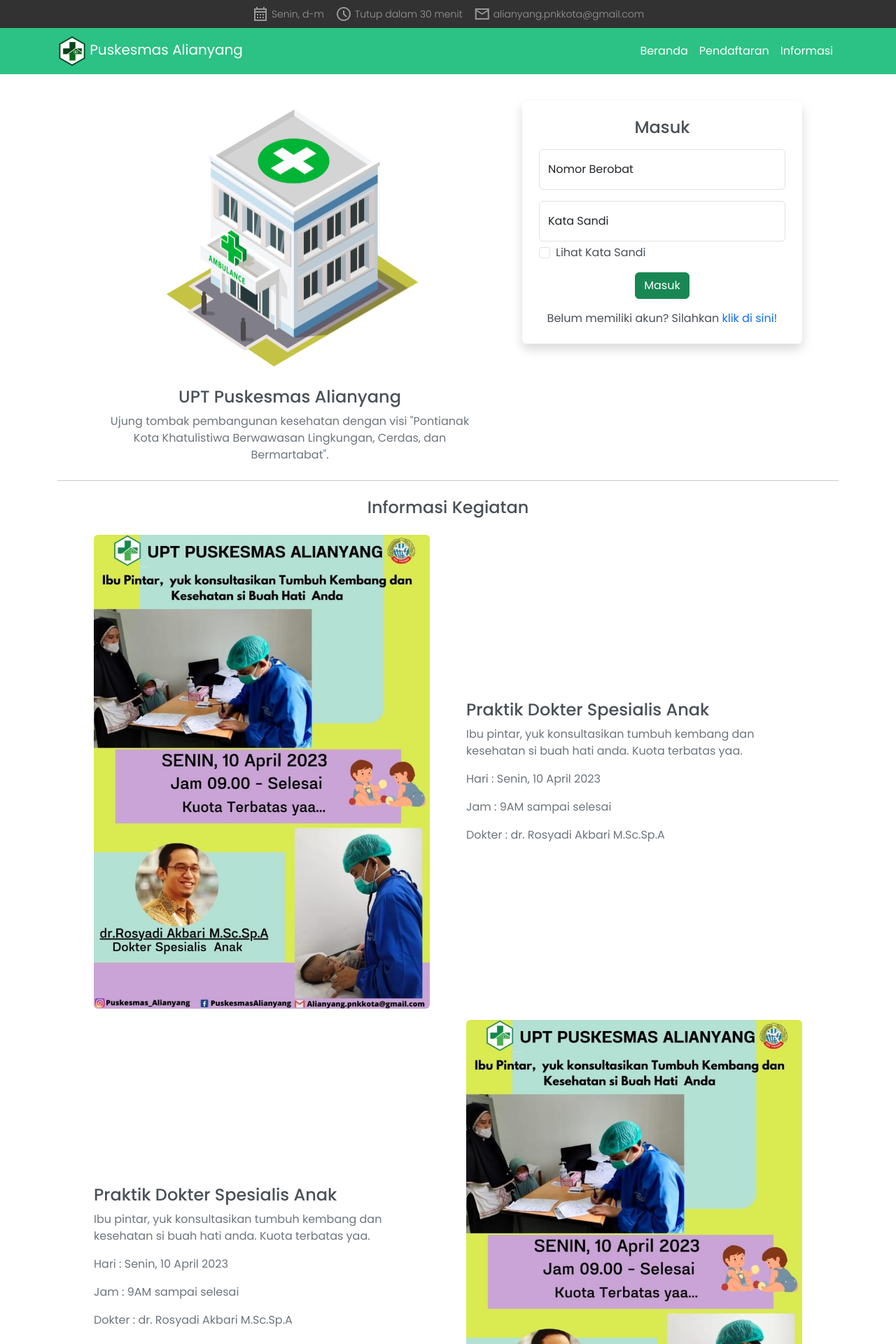
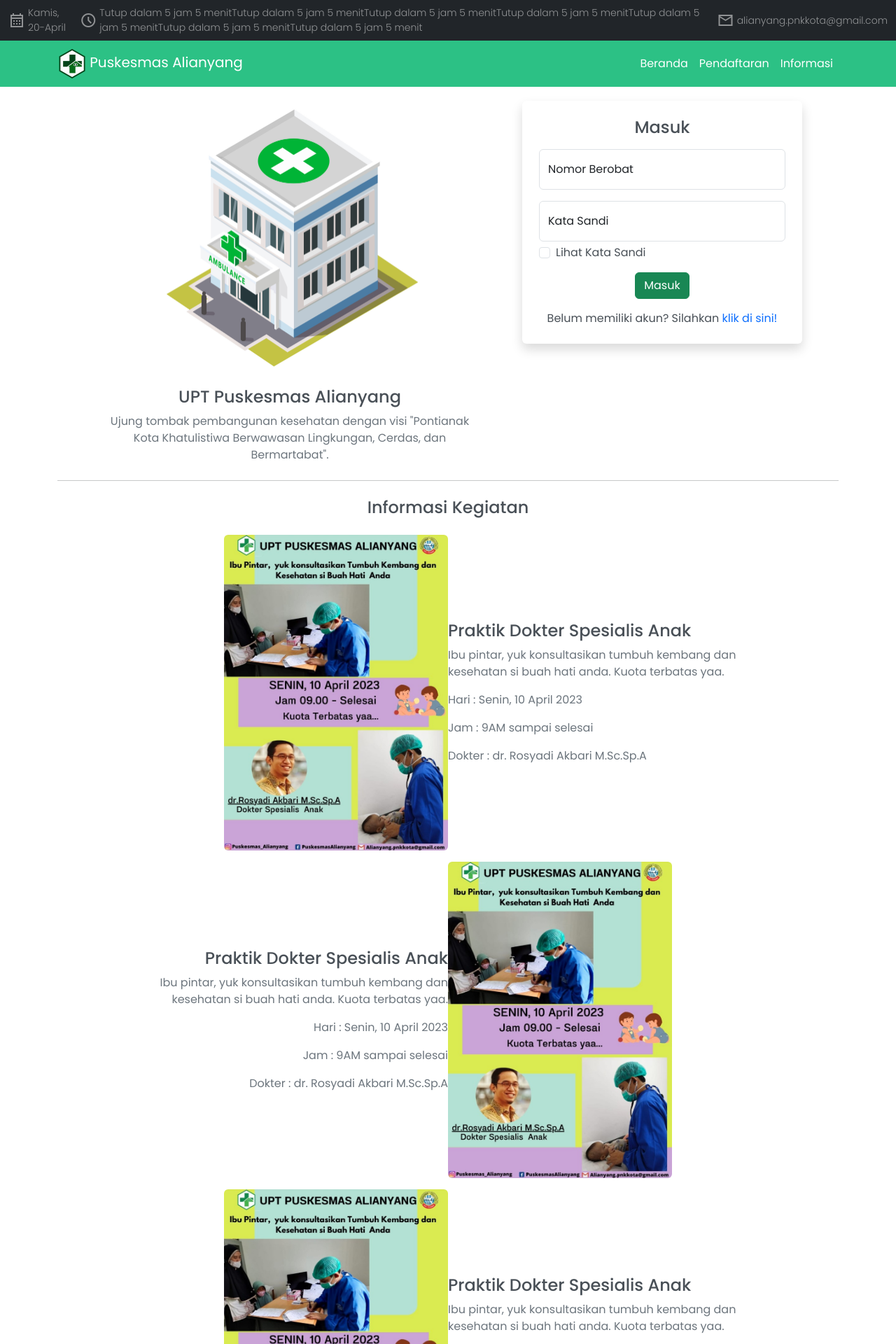
Before and after one commit to regibiy/skripsi, a PHP site: page / in a window 1280 px wide. Shown: the top 1920 px of the page at 70% size. Run offline with PHP 8.4, Linux system fonts and the light colour scheme.

Commit message:
validasi top info dan ubah style informasi

```diff
--- a/index.php
+++ b/index.php
@@ -17,14 +17,14 @@
 <body>
     <!-- header starts -->
     <div class="my-order fixed-top">
-        <nav class="navbar navbar-expand-md top-infos" data-bs-theme="dark">
+        <nav class="navbar navbar-expand-md top-infos bg-dark" data-bs-theme="dark">
             <div class="container-fluid d-flex justify-content-center flex-wrap top-info">
                 <button class="navbar-toggler text-white" type="button" data-bs-toggle="collapse" data-bs-target="#navbarSupportedContentTop">
                     <span class="navbar-toggler-icon"></span>
                 </button>
                 <div class="collapse navbar-collapse justify-content-center" id="navbarSupportedContentTop">
-                    <p class="d-inline-flex align-items-center mb-0 me-3 fw-light"><span class="material-symbols-sharp me-1">calendar_month</span>Senin, d-m</p>
-                    <p class="d-inline-flex align-items-center mb-0 me-3 fw-light"><span class="material-symbols-sharp me-1">schedule</span>Tutup dalam 30 menit</p>
+                    <p id="tanggal" class="d-inline-flex align-items-center mb-0 me-3 fw-light"><span class="material-symbols-sharp me-1 tanggal">calendar_month</span></p>
+                    <p id="timer" class="d-inline-flex align-items-center mb-0 me-3 fw-light"><span class="material-symbols-sharp me-1 timer">schedule</span></p>
                     <p class="d-inline-flex align-items-center mb-0 fw-light"><span class="material-symbols-sharp me-1">mail</span>alianyang.pnkkota@gmail.com</p>
                 </div>
             </div>
@@ -91,7 +91,7 @@
     <span id="informasi"></span>
     <div class="container my-4">
         <h2 class="fs-4 mb-4 text-center text-dark-emphasis">Informasi Kegiatan</h2>
-        <div class="informs">
+        <div class="informs d-flex flex-column align-items-center">
             <div class="inform d-flex flex-wrap justify-content-evenly align-items-center mb-3">
                 <div class="inform-img">
                     <img src="assets/images/1.jpg" alt="information image" class="img-fluid rounded" />
@@ -117,31 +117,7 @@
                 </div>
             </div>
             <div class="inform d-flex flex-wrap justify-content-evenly align-items-center mb-3">
-                <div class="inform-img">
-                    <img src="assets/images/1.jpg" alt="information image" class="img-fluid rounded" />
-                </div>
-                <div class="inform-body">
-                    <h2 class="mb-2 mt-3 fs-4 text-dark-emphasis">Praktik Dokter Spesialis Anak</h2>
-                    <p class="text-secondary">Ibu pintar, yuk konsultasikan tumbuh kembang dan kesehatan si buah hati anda. Kuota terbatas yaa.</p>
-                    <p class="text-secondary">Hari : Senin, 10 April 2023</p>
-                    <p class="text-secondary">Jam : 9AM sampai selesai</p>
-                    <p class="text-secondary">Dokter : dr. Rosyadi Akbari M.Sc.Sp.A</p>
-                </div>
-            </div>
-            <div class="inform d-flex flex-wrap justify-content-evenly align-items-center mb-3">
-                <div class="inform-img">
-                    <img src="assets/images/1.jpg" alt="information image" class="img-fluid rounded" />
-                </div>
-                <div class="inform-body">
-                    <h2 class="mb-2 mt-3 fs-4 text-dark-emphasis">Praktik Dokter Spesialis Anak</h2>
-                    <p class="text-secondary">Ibu pintar, yuk konsultasikan tumbuh kembang dan kesehatan si buah hati anda. Kuota terbatas yaa.</p>
-                    <p class="text-secondary">Hari : Senin, 10 April 2023</p>
-                    <p class="text-secondary">Jam : 9AM sampai selesai</p>
-                    <p class="text-secondary">Dokter : dr. Rosyadi Akbari M.Sc.Sp.A</p>
-                </div>
-            </div>
-            <div class="inform d-flex flex-wrap justify-content-evenly align-items-center mb-3">
-                <div class="inform-img">
+                <div class="inform-img text-end">
                     <img src="assets/images/1.jpg" alt="information image" class="img-fluid rounded" />
                 </div>
                 <div class="inform-body">
@@ -159,7 +135,7 @@
 
     <!-- footer starts -->
     <footer class="bg-dark py-5">
-        <div class="container d-flex flex-wrap justify-content-between align-items-start text-white">
+        <div class="container d-flex flex-wrap justify-content-md-evenly justify-content-sm-start align-items-start text-white">
             <div>
                 <img src="assets/images/logo-upt.png" alt="puskesmas's logo" class="img-fluid">
                 <img src="assets/images/logo.png" alt="goverment's logo" class="img-fluid">
@@ -171,9 +147,7 @@
             <div>
                 <p class="mb-0">Media Sosial Puskesmas</p>
                 <p class="mb-0"><i class="fa-brands fa-facebook"></i> Puskesmas Alianayang</p>
-                <p class="mb-0"><i class="fa-brands fa-instagram"></i> puskesmas_alianyangptk</p>
-            </div>
-            <div>
+                <p><i class="fa-brands fa-instagram"></i> puskesmas_alianyangptk</p>
                 <p class="mb-0">Link Navigasi</p>
                 <a href="#" class="text-decoration-none text-white d-block">Beranda</a>
                 <a href="#daftar" class="text-decoration-none text-white d-block">Pendaftaran</a>
--- a/script.js
+++ b/script.js
@@ -1,5 +1,58 @@
-let inputPass = document.getElementById("floatingPassword");
+// awal menampilkan tanggal di top info
+const dateP = document.getElementById("tanggal");
+const spanDate = dateP.querySelector(".tanggal");
+const timerP = document.getElementById("timer");
+const spanTimer = timerP.querySelector(".timer");
+let today = new Date();
 
-switch (inputPass.type) {
-  case "password":
+const months = ["Januari", "Februari", "Maret", "April", "Mei", "Juni", "Juli", "Agustus", "September", "Oktober", "November", "Desember"];
+const days = ["Minggu", "Senin", "Selasa", "Rabu", "Kamis", "Jumat", "Sabtu"];
+let day = days[today.getDay()];
+let date = today.getDate();
+let month = months[today.getMonth()];
+dateP.innerHTML += `${day}, ${date}-${month}`;
+
+function completeDate(h, m) {
+  let date = new Date(today.getFullYear(), today.getMonth(), today.getDate(), h, m);
+  return date;
 }
+
+let dayOfWeek = today.getDay();
+let openTime, closeTime;
+if (dayOfWeek >= 1 && dayOfWeek <= 4) {
+  openTime = completeDate(7, 15);
+  closeTime = completeDate(12, 0);
+  console.log(openTime);
+} else if (dayOfWeek === 5 || dayOfWeek === 6) {
+  openTime = completeDate(7, 15);
+  closeTime = completeDate(11, 0);
+} else {
+  timerP.innerHTML += `Tutup`;
+  setInterval(() => {
+    timerP.innerHTML += `Tutup`;
+  }, 1000);
+}
+
+if (openTime && closeTime) {
+  let timeLeft = Math.floor((closeTime.getTime() - today.getTime()) / 1000);
+  if (timeLeft <= 0) {
+    timerP.innerHTML += `Tutup`;
+  } else {
+    let hoursLeft = Math.floor(timeLeft / 3600);
+    let minutesLeft = Math.floor((timeLeft % 3600) / 60);
+    let timeString = `Tutup dalam ${hoursLeft} jam ${minutesLeft} menit`;
+    timerP.innerHTML += timeString;
+    setInterval(() => {
+      timeLeft--;
+      if (timeLeft <= 0) {
+        timerP.innerHTML += `Tutup`;
+      } else {
+        hoursLeft = Math.floor(timeLeft / 3600);
+        minutesLeft = Math.floor((timeLeft % 3600) / 60);
+        timeString = `Tutup dalam ${hoursLeft} jam ${minutesLeft} menit`;
+        timerP.innerHTML += timeString;
+      }
+    }, 1000);
+  }
+}
+// akhir menampilkan tanggal di top info
--- a/styles.css
+++ b/styles.css
@@ -1,7 +1,6 @@
 @import url("https://fonts.googleapis.com/css2?family=Poppins:wght@100;200;300;400;500;600;700;800;900&display=swap");
 
 :root {
-  --bg-dark: #323232;
   --bg-green: #2cc185;
   --color-hover: #545454;
   --bg-body: #f4f4f4;
@@ -19,7 +18,6 @@
 }
 
 .top-infos {
-  background-color: var(--bg-dark);
   color: rgba(255, 255, 255, 0.5);
 }
 
@@ -55,12 +53,16 @@
 /* main ends */
 
 /* body starts */
-.reverse {
-  flex-direction: row-reverse;
+.inform {
+  width: 75vw;
+}
+
+.inform-img {
+  width: 30rem;
 }
 
 .inform-img img {
-  width: 30rem;
+  width: 20rem;
 }
 
 .inform .inform-body {
@@ -70,6 +72,14 @@
 .informs .inform:nth-child(even) {
   flex-direction: row-reverse;
 }
+
+.informs .inform:nth-child(even) .inform-body:nth-child(even) {
+  text-align: end;
+}
+
+.informs .inform:nth-child(odd) .inform-img:nth-child(odd) {
+  text-align: end;
+}
 /* body ends */
 
 /* footer starts */
```
